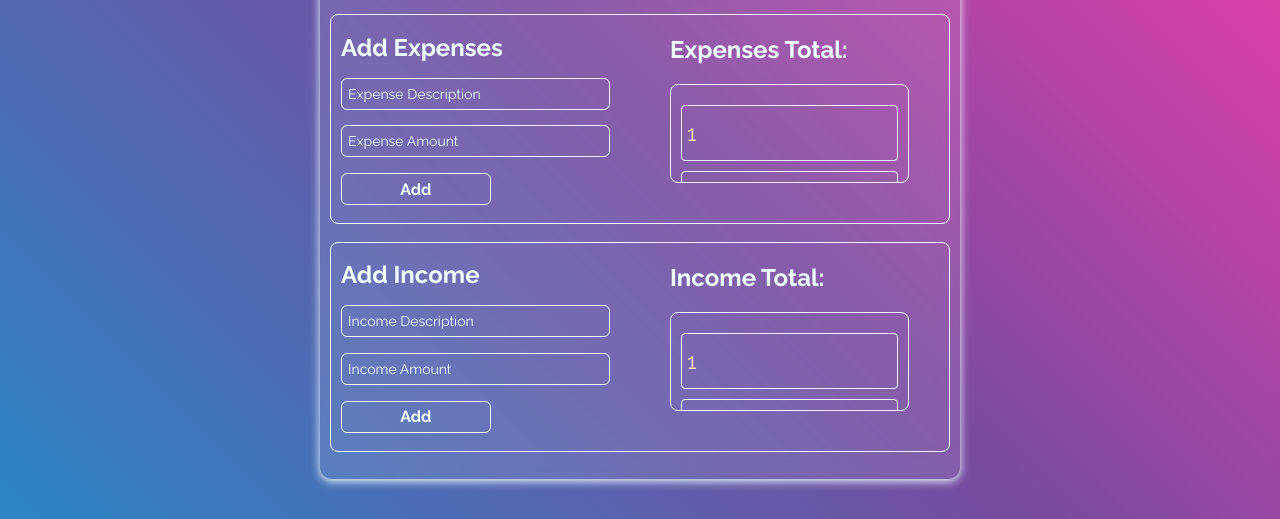
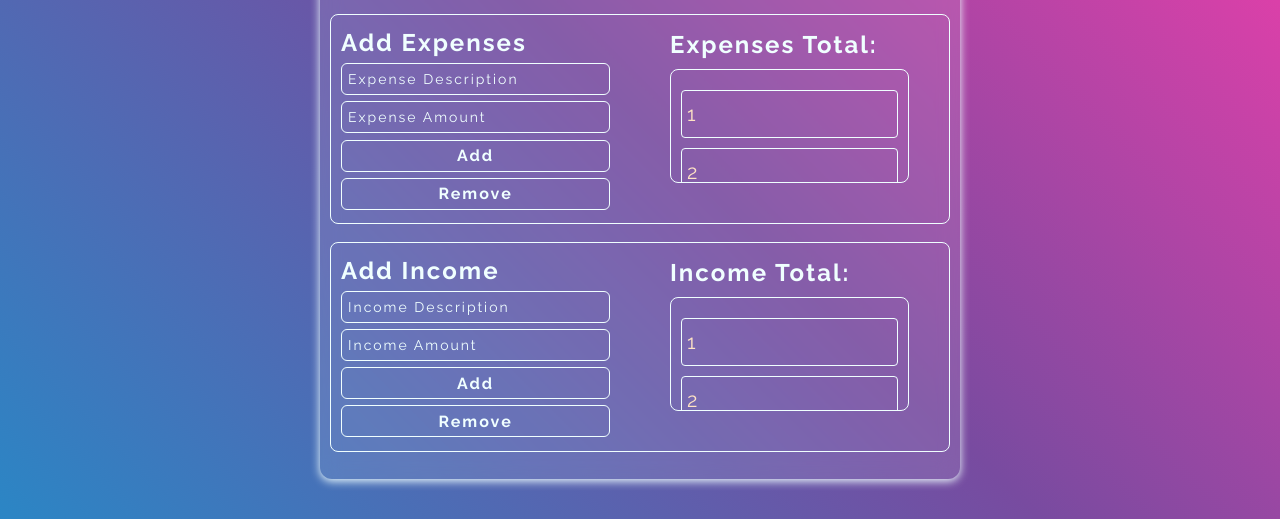
Before and after one commit to liamhowatt34/basic-expense-tracker, a plain HTML site: page index.html in a window 1280 px wide. Shown: the part 281-800 px from the top of the page. Drawn offline with Linux system fonts and the light colour scheme.

Commit message:
Added remove btn and edited some styles

```diff
--- a/index.html
+++ b/index.html
@@ -16,7 +16,8 @@
                     <h2>Add Expenses</h2>
                     <div class="input-title"><input type="text" id="exp-desc" placeholder="Expense Description"></div>
                     <div class="input-amount"><input type="text" id="exp-amt" placeholder="Expense Amount"></div>
-                    <div class="add-btn"><button id="exp-add">Add</button></div>
+                    <div class="btn"><button id="exp-add">Add</button></div>
+                    <div class="btn"><button id="exp-rmv">Remove</button></div>
                 </div>
                 <div class="secondary-display">
                     <h2>Expenses Total: </h2>
@@ -32,7 +33,8 @@
                     <h2>Add Income</h2>
                     <div class="input-title"><input type="text" id="inc-desc" placeholder="Income Description"></div>
                     <div class="input-amount"><input type="text" id="inc-amt" placeholder="Income Amount"></div>
-                    <div class="add-btn"><button id="inc-add">Add</button></div>
+                    <div class="btn"><button id="inc-add">Add</button></div>
+                    <div class="btn"><button id="inc-rmv">Remove</button></div>
                 </div>
                 <div class="secondary-display">
                     <h2>Income Total: </h2>
--- a/styles.css
+++ b/styles.css
@@ -3,6 +3,7 @@
 * {
     box-sizing: border-box;
     font-family: 'Raleway', sans-serif;
+    letter-spacing: 2px;
     margin: 0;
     padding: 0;
 }
@@ -87,7 +88,7 @@ li {
     color: azure;
 }
 
-.add-btn button {
+.btn button {
     background: none;
     border-radius: 6px;
     border: 1px solid azure;
@@ -97,10 +98,10 @@ li {
     font-weight: 700;
     height: 2rem;
     transition: .1s ease-in;
-    width: 50%;
+    width: 90%;
 }
 
-.add-btn button:hover {
+.btn button:hover {
     background: azure;
     color: rgb(69, 70, 168);
 }
@@ -113,17 +114,9 @@ li {
     width: 50%;
 }
 
-.secondary-display {
-    display: flex;
-    flex-direction: column;
-    height: 100%;
-    padding: 30px;
-    width: 50%;
-}
-
 .secondary-display h2 {
-    margin-bottom: 20px;
-    margin-top: -20px;
+    margin-bottom: 10px;
+    margin-top: -25px;
 }
 
 .secondary-display ul {
@@ -136,12 +129,12 @@ li {
 }
 
 .secondary-display li {
-    display: flex;
     align-items: center;
     border-radius: 4px;
     border: 1px solid azure;
-    font-size: 22px;
+    display: flex;
+    font-size: 20px;
+    height: 3rem;
     margin: 10px 0;
     padding: 5px;
-    height: 3.5rem;
 }
```
